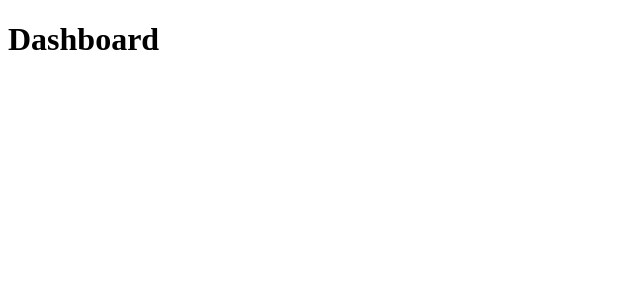
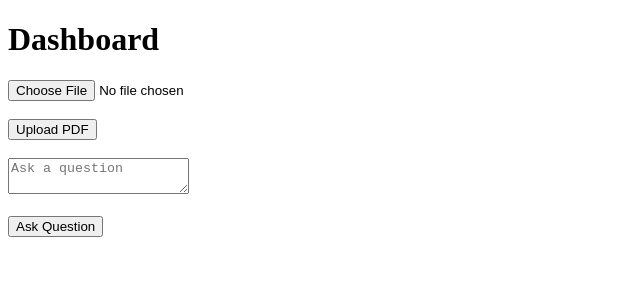
Before and after one commit to Bharath-anil/rag-multidoc-qa-system, a React (Vite) app in the folder frontend/: page /dashboard in a window 1280 px wide. Shown: the top 300 px of the page, without its empty margins (0-640 px from the left). Built offline with nearby package versions, Linux system fonts and the light colour scheme; sample sign-in values are in the browser's storage.

Commit message:
implement frontend upload and question flow

```diff
--- a/frontend/src/pages/Dashboard.tsx
+++ b/frontend/src/pages/Dashboard.tsx
@@ -1,5 +1,137 @@
+import { useState } from "react"
+import api from "../services/api"
 function Dashboard() {
-    return <h1>Dashboard</h1>
+
+    const [file, setFile] = useState<File | null>(null)
+    const [loading, setLoading] = useState(false)
+    const [question, setQuestion] = useState("")
+    const [answer, setAnswer] = useState("")
+    const [asking, setAsking] = useState(false)
+
+    const handleUpload = async () => {
+
+    if (!file) {
+        alert("Please select a PDF")
+        return
+    }
+
+    try {
+        setLoading(true)
+        const formData = new FormData()
+
+        formData.append("file", file)
+
+        const token = localStorage.getItem("token")
+
+        const response = await api.post(
+        "/upload",
+        formData,
+        {
+            headers: {
+            Authorization: `Bearer ${token}`
+            }
+        }
+        )
+
+        console.log(response.data)
+        setLoading(false)
+        alert("PDF uploaded successfully")
+
+    } catch (error) {
+
+        console.log(error)
+        setLoading(false)
+        alert("Upload failed")
+    }
+    }
+
+    const handleAsk = async () => {
+
+    if (!question) {
+        alert("Enter a question")
+        return
+    }
+
+    try {
+
+        setAsking(true)
+
+        const token = localStorage.getItem("token")
+
+        const response = await api.post(
+        "/ask",
+        {
+            question
+        },
+        {
+            headers: {
+            Authorization: `Bearer ${token}`
+            }
+        }
+        )
+
+        setAnswer(response.data.answer)
+
+        setAsking(false)
+
+    } catch (error) {
+
+        console.log(error)
+
+        setAsking(false)
+
+        alert("Question failed")
+    }
+    }
+
+    return (
+            <div>
+
+                <h1>Dashboard</h1>
+
+                <input
+                    type="file"
+                    accept=".pdf"
+                    placeholder="Select a PDF file"
+                    onChange={(e) => {
+
+                    if (e.target.files) {
+                        setFile(e.target.files[0])
+                    }
+
+                    }}
+                />
+
+                <br />
+                <br />
+
+                <button onClick={handleUpload}>
+                  {loading ? "Uploading..." : "Upload PDF"}
+                </button>
+
+                <br />
+                <br />
+
+                <textarea
+                    placeholder="Ask a question"
+                    value={question}
+                    onChange={(e) => setQuestion(e.target.value)}
+                />
+
+                <br />
+                <br />
+
+                <button onClick={handleAsk}>
+                    {asking ? "Thinking..." : "Ask Question"}
+                </button>
+
+                <br />
+                <br />
+
+                <p>{answer}</p>
+
+            </div>
+        )
 }
 
 export default Dashboard
```
